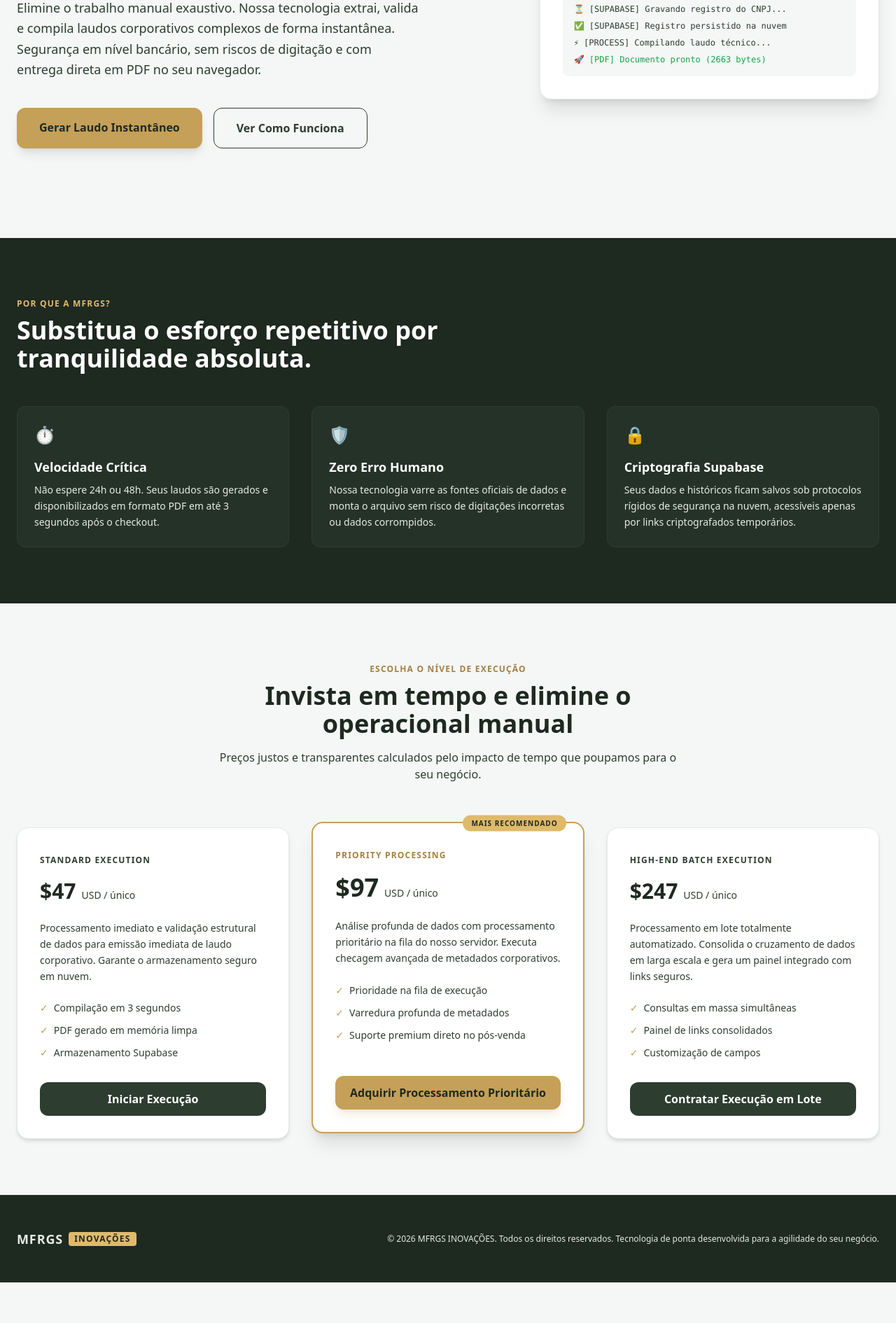
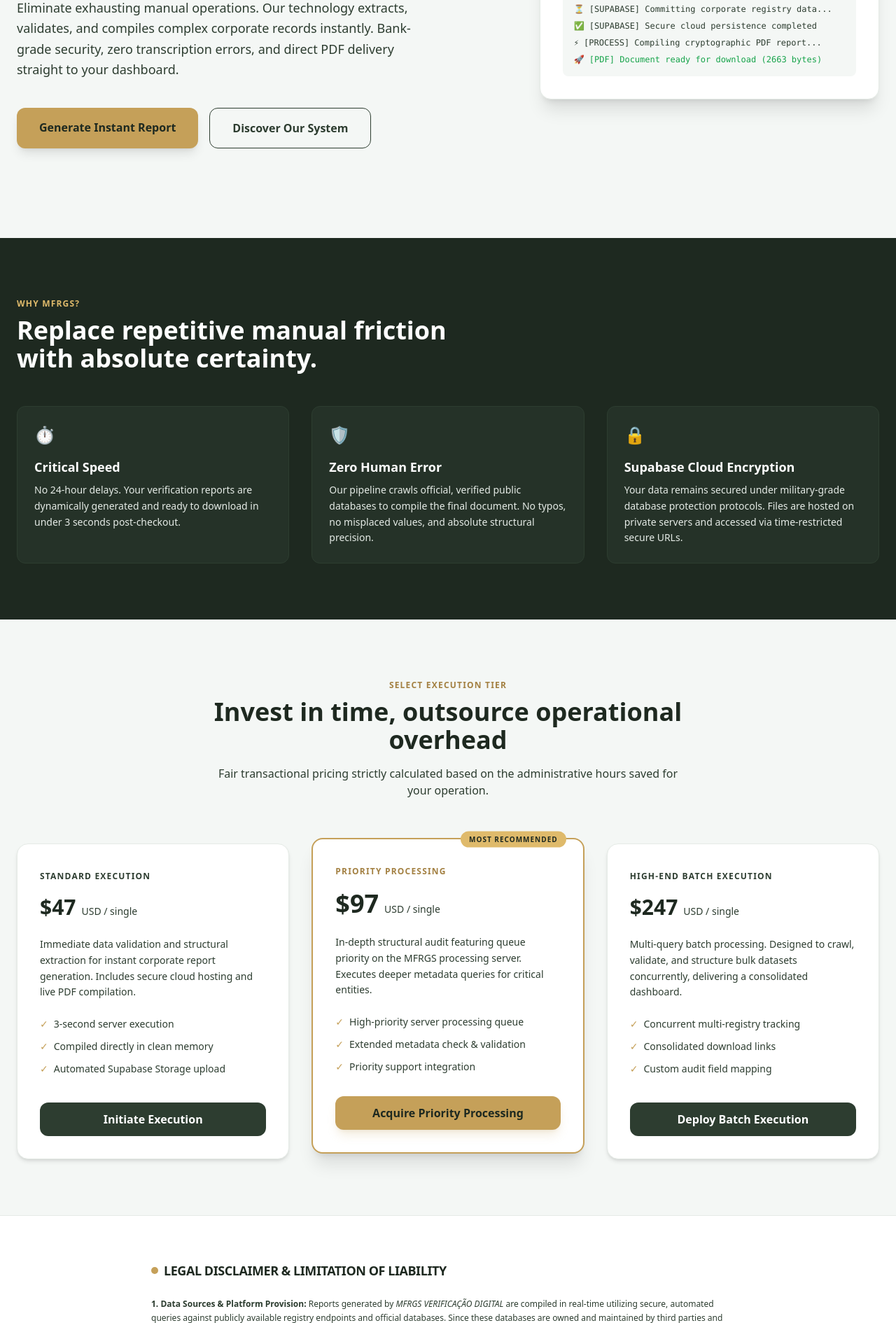
Before and after one commit to vivace9842-rgb/mfrgs-services, a website: page index.html in a window 1280 px wide. Shown: the part 384-2274 px from the top of the page at 70% size. Before the commit the page ends 2216 px from the top, so only its background shows below. Drawn offline with nearby package versions, Linux system fonts and the light colour scheme.

Commit message:
Translate index.html content to English

```diff
--- a/index.html
+++ b/index.html
@@ -1,10 +1,10 @@
 <!DOCTYPE html>
-<html lang="pt-BR">
+<html lang="en">
 <head>
   <meta charset="UTF-8">
   <meta name="viewport" content="width=device-width, initial-scale=1.0">
-  <title>MFRGS INOVAÇÕES | Automação e Emissão Instantânea de Laudos</title>
-  <!-- Tailwind CSS CDN para renderização rápida e responsiva -->
+  <title>MFRGS VERIFICAÇÃO DIGITAL | Automated Verification & Instant Corporate Reports</title>
+  <!-- Fast Tailwind CSS CDN -->
   <script src="https://cdn.tailwindcss.com"></script>
   <script>
     tailwind.config = {
@@ -30,44 +30,43 @@
 </head>
 <body class="bg-sage-50 text-sage-900 font-sans selection:bg-gold-400 selection:text-sage-900">
 
-  <!-- NAVBAR / CABEÇALHO -->
+  <!-- NAVBAR -->
   <header class="border-b border-sage-100 bg-white/80 backdrop-blur-md sticky top-0 z-50">
     <div class="max-w-7xl mx-auto px-6 py-4 flex justify-between items-center">
       <div class="flex items-center space-x-2">
-        <!-- Logo MFRGS em Sage Green e Gold -->
         <span class="text-xl font-bold tracking-wider text-sage-800">MFRGS</span>
-        <span class="text-xs uppercase bg-gold-400 text-sage-900 px-2 py-0.5 rounded font-semibold tracking-widest">Inovações</span>
+        <span class="text-xs uppercase bg-gold-400 text-sage-900 px-2 py-0.5 rounded font-semibold tracking-widest">VERIFICAÇÃO DIGITAL</span>
       </div>
       <nav class="hidden md:flex space-x-8 text-sm font-medium text-sage-800">
-        <a href="#solucao" class="hover:text-gold-600 transition">A Solução</a>
-        <a href="#como-funciona" class="hover:text-gold-600 transition">Como Funciona</a>
-        <a href="#precos" class="hover:text-gold-600 transition">Serviços</a>
+        <a href="#solution" class="hover:text-gold-600 transition">The Solution</a>
+        <a href="#how-it-works" class="hover:text-gold-600 transition">How it Works</a>
+        <a href="#pricing" class="hover:text-gold-600 transition">Services</a>
       </nav>
       <div>
-        <a href="#precos" class="bg-sage-800 text-white px-5 py-2.5 rounded-lg text-sm font-semibold hover:bg-sage-900 transition shadow-sm">
-          Começar Agora
+        <a href="#pricing" class="bg-sage-800 text-white px-5 py-2.5 rounded-lg text-sm font-semibold hover:bg-sage-900 transition shadow-sm">
+          Get Started
         </a>
       </div>
     </div>
   </header>
 
-  <!-- HERO SECTION / APRESENTAÇÃO PRINCIPAL -->
+  <!-- HERO SECTION -->
   <section class="max-w-7xl mx-auto px-6 py-20 lg:py-32 grid lg:grid-cols-12 gap-12 items-center">
     <div class="lg:col-span-7 space-y-6">
-      <span class="text-xs uppercase tracking-widest font-bold text-gold-600">Automação Corporativa Inteligente</span>
+      <span class="text-xs uppercase tracking-widest font-bold text-gold-600">Automated Corporate Intelligence</span>
       <h1 class="text-4xl lg:text-6xl font-extrabold text-sage-900 tracking-tight leading-none">
-        Pare de digitar.<br>
-        <span class="text-gold-500">Comece a faturar.</span>
+        Stop Manual Typing.<br>
+        <span class="text-gold-500">Secure Instant Reports.</span>
       </h1>
       <p class="text-lg text-sage-800 max-w-xl leading-relaxed">
-        Elimine o trabalho manual exaustivo. Nossa tecnologia extrai, valida e compila laudos corporativos complexos de forma instantânea. Segurança em nível bancário, sem riscos de digitação e com entrega direta em PDF no seu navegador.
+        Eliminate exhausting manual operations. Our technology extracts, validates, and compiles complex corporate records instantly. Bank-grade security, zero transcription errors, and direct PDF delivery straight to your dashboard.
       </p>
       <div class="flex flex-col sm:flex-row gap-4 pt-4">
-        <a href="#precos" class="bg-gold-500 hover:bg-gold-600 text-sage-900 font-bold px-8 py-4 rounded-xl text-center transition shadow-lg hover:shadow-gold-500/20">
-          Gerar Laudo Instantâneo
+        <a href="#pricing" class="bg-gold-500 hover:bg-gold-600 text-sage-900 font-bold px-8 py-4 rounded-xl text-center transition shadow-lg hover:shadow-gold-500/20">
+          Generate Instant Report
         </a>
-        <a href="#como-funciona" class="border border-sage-800 text-sage-800 hover:bg-sage-100 font-bold px-8 py-4 rounded-xl text-center transition">
-          Ver Como Funciona
+        <a href="#solution" class="border border-sage-800 text-sage-800 hover:bg-sage-100 font-bold px-8 py-4 rounded-xl text-center transition">
+          Discover Our System
         </a>
       </div>
     </div>
@@ -81,49 +80,49 @@
         <span class="text-xs text-sage-800 font-mono ml-4">mfrgs-terminal_active</span>
       </div>
       <div class="font-mono text-xs text-sage-800 space-y-2 bg-sage-50 p-4 rounded-lg overflow-x-auto">
-        <p class="text-gold-600">// Processando requisição segura...</p>
-        <p>🟢 [SUCCESS] Pagamento confirmado via Stripe</p>
-        <p>⏳ [SUPABASE] Gravando registro do CNPJ...</p>
-        <p>✅ [SUPABASE] Registro persistido na nuvem</p>
-        <p>⚡ [PROCESS] Compilando laudo técnico...</p>
-        <p class="text-green-600">🚀 [PDF] Documento pronto (2663 bytes)</p>
+        <p class="text-gold-600">// Processing secure handshake...</p>
+        <p>🟢 [SUCCESS] Payment confirmed via Stripe</p>
+        <p>⏳ [SUPABASE] Committing corporate registry data...</p>
+        <p>✅ [SUPABASE] Secure cloud persistence completed</p>
+        <p>⚡ [PROCESS] Compiling cryptographic PDF report...</p>
+        <p class="text-green-600">🚀 [PDF] Document ready for download (2663 bytes)</p>
       </div>
     </div>
   </section>
 
-  <!-- SEÇÃO DE BENEFÍCIOS -->
-  <section id="solucao" class="bg-sage-900 text-white py-20">
+  <!-- BENEFITS / VALUE PROP -->
+  <section id="solution" class="bg-sage-900 text-white py-20">
     <div class="max-w-7xl mx-auto px-6">
       <div class="max-w-2xl">
-        <span class="text-xs uppercase tracking-widest font-bold text-gold-400">Por que a MFRGS?</span>
-        <h2 class="text-3xl lg:text-4xl font-bold mt-2 mb-12">Substitua o esforço repetitivo por tranquilidade absoluta.</h2>
+        <span class="text-xs uppercase tracking-widest font-bold text-gold-400">Why MFRGS?</span>
+        <h2 class="text-3xl lg:text-4xl font-bold mt-2 mb-12">Replace repetitive manual friction with absolute certainty.</h2>
       </div>
       <div class="grid md:grid-cols-3 gap-8">
         <div class="p-6 bg-sage-800/50 rounded-xl border border-sage-800">
           <div class="text-gold-400 text-2xl mb-4">⏱️</div>
-          <h3 class="text-lg font-bold mb-2">Velocidade Crítica</h3>
-          <p class="text-sage-100 text-sm leading-relaxed">Não espere 24h ou 48h. Seus laudos são gerados e disponibilizados em formato PDF em até 3 segundos após o checkout.</p>
+          <h3 class="text-lg font-bold mb-2">Critical Speed</h3>
+          <p class="text-sage-100 text-sm leading-relaxed">No 24-hour delays. Your verification reports are dynamically generated and ready to download in under 3 seconds post-checkout.</p>
         </div>
         <div class="p-6 bg-sage-800/50 rounded-xl border border-sage-800">
           <div class="text-gold-400 text-2xl mb-4">🛡️</div>
-          <h3 class="text-lg font-bold mb-2">Zero Erro Humano</h3>
-          <p class="text-sage-100 text-sm leading-relaxed">Nossa tecnologia varre as fontes oficiais de dados e monta o arquivo sem risco de digitações incorretas ou dados corrompidos.</p>
+          <h3 class="text-lg font-bold mb-2">Zero Human Error</h3>
+          <p class="text-sage-100 text-sm leading-relaxed">Our pipeline crawls official, verified public databases to compile the final document. No typos, no misplaced values, and absolute structural precision.</p>
         </div>
         <div class="p-6 bg-sage-800/50 rounded-xl border border-sage-800">
           <div class="text-gold-400 text-2xl mb-4">🔒</div>
-          <h3 class="text-lg font-bold mb-2">Criptografia Supabase</h3>
-          <p class="text-sage-100 text-sm leading-relaxed">Seus dados e históricos ficam salvos sob protocolos rígidos de segurança na nuvem, acessíveis apenas por links criptografados temporários.</p>
+          <h3 class="text-lg font-bold mb-2">Supabase Cloud Encryption</h3>
+          <p class="text-sage-100 text-sm leading-relaxed">Your data remains secured under military-grade database protection protocols. Files are hosted on private servers and accessed via time-restricted secure URLs.</p>
         </div>
       </div>
     </div>
   </section>
 
-  <!-- TABELA DE PREÇOS -->
-  <section id="precos" class="max-w-7xl mx-auto px-6 py-20">
+  <!-- PRICING TABLE -->
+  <section id="pricing" class="max-w-7xl mx-auto px-6 py-20">
     <div class="text-center max-w-2xl mx-auto mb-16">
-      <span class="text-xs uppercase tracking-widest font-bold text-gold-600">Escolha o Nível de Execução</span>
-      <h2 class="text-3xl lg:text-4xl font-bold text-sage-900 mt-2">Invista em tempo e elimine o operacional manual</h2>
-      <p class="text-sage-800 mt-4">Preços justos e transparentes calculados pelo impacto de tempo que poupamos para o seu negócio.</p>
+      <span class="text-xs uppercase tracking-widest font-bold text-gold-600">Select Execution Tier</span>
+      <h2 class="text-3xl lg:text-4xl font-bold text-sage-900 mt-2">Invest in time, outsource operational overhead</h2>
+      <p class="text-sage-800 mt-4">Fair transactional pricing strictly calculated based on the administrative hours saved for your operation.</p>
     </div>
 
     <div class="grid md:grid-cols-3 gap-8 items-stretch">
@@ -134,21 +133,21 @@
           <span class="text-xs uppercase tracking-widest font-bold text-sage-800">Standard Execution</span>
           <div class="mt-4 flex items-baseline">
             <span class="text-3xl font-extrabold text-sage-900">$47</span>
-            <span class="text-sage-800 text-sm ml-2">USD / único</span>
+            <span class="text-sage-800 text-sm ml-2">USD / single</span>
           </div>
           <p class="text-sage-800 text-sm mt-6 leading-relaxed">
-            Processamento imediato e validação estrutural de dados para emissão imediata de laudo corporativo. Garante o armazenamento seguro em nuvem.
+            Immediate data validation and structural extraction for instant corporate report generation. Includes secure cloud hosting and live PDF compilation.
           </p>
           <ul class="mt-6 space-y-3 text-sm text-sage-800">
-            <li class="flex items-center"><span class="text-gold-500 mr-2">✓</span> Compilação em 3 segundos</li>
-            <li class="flex items-center"><span class="text-gold-500 mr-2">✓</span> PDF gerado em memória limpa</li>
-            <li class="flex items-center"><span class="text-gold-500 mr-2">✓</span> Armazenamento Supabase</li>
+            <li class="flex items-center"><span class="text-gold-500 mr-2">✓</span> 3-second server execution</li>
+            <li class="flex items-center"><span class="text-gold-500 mr-2">✓</span> Compiled directly in clean memory</li>
+            <li class="flex items-center"><span class="text-gold-500 mr-2">✓</span> Automated Supabase Storage upload</li>
           </ul>
         </div>
         <div class="mt-8">
-          <!-- LINK ATUALIZADO STANDARD USD -->
+          <!-- NEW STANDARD LINK IN USD -->
           <a href="https://buy.stripe.com/dRm3cx8cve8e1UMbQ3fMA0e" target="_blank" class="block w-full text-center bg-sage-800 hover:bg-sage-900 text-white font-bold py-3 rounded-xl transition">
-            Iniciar Execução
+            Initiate Execution
           </a>
         </div>
       </div>
@@ -156,27 +155,27 @@
       <!-- CARD 2: PRIORITY PROCESSING -->
       <div class="bg-white p-8 rounded-2xl shadow-xl border-2 border-gold-500 flex flex-col justify-between relative transform lg:-translate-y-2">
         <span class="absolute top-0 right-6 transform -translate-y-1/2 bg-gold-400 text-sage-900 text-[10px] uppercase tracking-widest font-bold px-3 py-1 rounded-full">
-          Mais Recomendado
+          Most Recommended
         </span>
         <div>
           <span class="text-xs uppercase tracking-widest font-bold text-gold-600">Priority Processing</span>
           <div class="mt-4 flex items-baseline">
             <span class="text-4xl font-extrabold text-sage-900">$97</span>
-            <span class="text-sage-800 text-sm ml-2">USD / único</span>
+            <span class="text-sage-800 text-sm ml-2">USD / single</span>
           </div>
           <p class="text-sage-800 text-sm mt-6 leading-relaxed">
-            Análise profunda de dados com processamento prioritário na fila do nosso servidor. Executa checagem avançada de metadados corporativos.
+            In-depth structural audit featuring queue priority on the MFRGS processing server. Executes deeper metadata queries for critical entities.
           </p>
           <ul class="mt-6 space-y-3 text-sm text-sage-800">
-            <li class="flex items-center"><span class="text-gold-500 mr-2">✓</span> Prioridade na fila de execução</li>
-            <li class="flex items-center"><span class="text-gold-500 mr-2">✓</span> Varredura profunda de metadados</li>
-            <li class="flex items-center"><span class="text-gold-500 mr-2">✓</span> Suporte premium direto no pós-venda</li>
+            <li class="flex items-center"><span class="text-gold-500 mr-2">✓</span> High-priority server processing queue</li>
+            <li class="flex items-center"><span class="text-gold-500 mr-2">✓</span> Extended metadata check & validation</li>
+            <li class="flex items-center"><span class="text-gold-500 mr-2">✓</span> Priority support integration</li>
           </ul>
         </div>
         <div class="mt-8">
-          <!-- LINK PRIORITY USD -->
+          <!-- PRIORITY LINK IN USD -->
           <a href="https://buy.stripe.com/28EbJ350jd4a1UM5rFfMA0c" target="_blank" class="block w-full text-center bg-gold-500 hover:bg-gold-600 text-sage-900 font-bold py-3 rounded-xl transition shadow-lg shadow-gold-500/20">
-            Adquirir Processamento Prioritário
+            Acquire Priority Processing
           </a>
         </div>
       </div>
@@ -187,21 +186,21 @@
           <span class="text-xs uppercase tracking-widest font-bold text-sage-800">High-End Batch Execution</span>
           <div class="mt-4 flex items-baseline">
             <span class="text-3xl font-extrabold text-sage-900">$247</span>
-            <span class="text-sage-800 text-sm ml-2">USD / único</span>
+            <span class="text-sage-800 text-sm ml-2">USD / single</span>
           </div>
           <p class="text-sage-800 text-sm mt-6 leading-relaxed">
-            Processamento em lote totalmente automatizado. Consolida o cruzamento de dados em larga escala e gera um painel integrado com links seguros.
+            Multi-query batch processing. Designed to crawl, validate, and structure bulk datasets concurrently, delivering a consolidated dashboard.
           </p>
           <ul class="mt-6 space-y-3 text-sm text-sage-800">
-            <li class="flex items-center"><span class="text-gold-500 mr-2">✓</span> Consultas em massa simultâneas</li>
-            <li class="flex items-center"><span class="text-gold-500 mr-2">✓</span> Painel de links consolidados</li>
-            <li class="flex items-center"><span class="text-gold-500 mr-2">✓</span> Customização de campos</li>
+            <li class="flex items-center"><span class="text-gold-500 mr-2">✓</span> Concurrent multi-registry tracking</li>
+            <li class="flex items-center"><span class="text-gold-500 mr-2">✓</span> Consolidated download links</li>
+            <li class="flex items-center"><span class="text-gold-500 mr-2">✓</span> Custom audit field mapping</li>
           </ul>
         </div>
         <div class="mt-8">
-          <!-- LINK BATCH USD -->
+          <!-- BATCH LINK IN USD -->
           <a href="https://buy.stripe.com/00w28t8cvd4a42U6vJfMA0d" target="_blank" class="block w-full text-center bg-sage-800 hover:bg-sage-900 text-white font-bold py-3 rounded-xl transition">
-            Contratar Execução em Lote
+            Deploy Batch Execution
           </a>
         </div>
       </div>
@@ -209,15 +208,36 @@
     </div>
   </section>
 
-  <!-- FOOTER / RODAPÉ -->
+  <!-- LEGAL COMPLIANCE & LIABILITY PROTECTION SECTION -->
+  <section class="bg-white border-t border-sage-100 py-16">
+    <div class="max-w-4xl mx-auto px-6">
+      <h3 class="text-lg font-bold text-sage-900 tracking-tight uppercase mb-6 flex items-center">
+        <span class="inline-block w-2.5 h-2.5 bg-gold-500 rounded-full mr-2"></span>
+        Legal Disclaimer & Limitation of Liability
+      </h3>
+      <div class="space-y-4 text-xs text-sage-800 leading-relaxed">
+        <p>
+          <strong>1. Data Sources & Platform Provision:</strong> Reports generated by <em>MFRGS VERIFICAÇÃO DIGITAL</em> are compiled in real-time utilizing secure, automated queries against publicly available registry endpoints and official databases. Since these databases are owned and maintained by third parties and government bodies, MFRGS does not warrant or guarantee that the information retrieved is error-free, complete, or fully updated. All documents are provided strictly on an "as-is" and "as-available" basis for structural verification and informational purposes only.
+        </p>
+        <p>
+          <strong>2. Judicial Shield & Limitation of Liability:</strong> Under no circumstances—including negligence—shall <em>MFRGS VERIFICAÇÃO DIGITAL</em>, its founder, its developers, or its parent agency MFRGS INOVAÇÕES be held liable for any direct, indirect, incidental, special, exemplary, punitive, or consequential damages (including, but not limited to, loss of profits, system downtime, business interruption, or legal disputes) arising from the use or inability to use our compiled documents. In all cases, our maximum aggregate judicial and financial liability under any legal claim is strictly capped at the exact amount paid for the single transaction related to the claim ($47.00, $97.00, or $247.00 USD).
+        </p>
+        <p>
+          <strong>3. Legitimate Interest & Fair Use:</strong> By executing any payment and submitting corporate metadata to our systems, the Client certifies that they possess legitimate interest, appropriate legal authority, or explicit consent to query the targeted entities. The Client agrees to hold MFRGS fully harmless against any regulatory claims arising from unauthorized data submissions or queries.
+        </p>
+      </div>
+    </div>
+  </section>
+
+  <!-- FOOTER -->
   <footer class="bg-sage-900 text-sage-100 py-12 border-t border-sage-800">
     <div class="max-w-7xl mx-auto px-6 flex flex-col md:flex-row justify-between items-center gap-6">
       <div class="flex items-center space-x-2">
         <span class="text-lg font-bold tracking-wider">MFRGS</span>
-        <span class="text-xs uppercase bg-gold-400 text-sage-900 px-2 py-0.5 rounded font-semibold tracking-widest">Inovações</span>
+        <span class="text-xs uppercase bg-gold-400 text-sage-900 px-2 py-0.5 rounded font-semibold tracking-widest">VERIFICAÇÃO DIGITAL</span>
       </div>
-      <p class="text-xs text-sage-100">
-        &copy; 2026 MFRGS INOVAÇÕES. Todos os direitos reservados. Tecnologia de ponta desenvolvida para a agilidade do seu negócio.
+      <p class="text-xs text-sage-100/75">
+        &copy; 2026 MFRGS VERIFICAÇÃO DIGITAL. All rights reserved. High-grade systems built for critical corporate efficiency.
       </p>
     </div>
   </footer>
```
